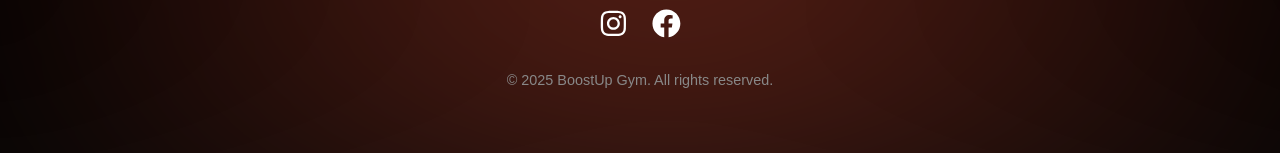
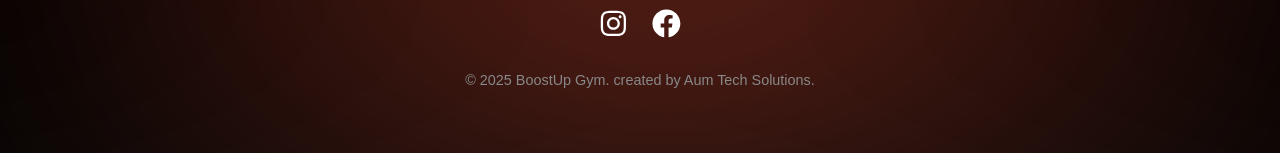
Before and after one commit to kaur072005/boostup-gym, a React (Vite) app: page / in a window 1280 px wide. Shown: the part 6361-6514 px from the top of the page. Built offline with nearby package versions, Linux system fonts and the light colour scheme.

Commit message:
Update footer text to 'Created by Aum Tech Solution'

```diff
--- a/src/components/Footer.jsx
+++ b/src/components/Footer.jsx
@@ -36,7 +36,7 @@ const Footer = () => {
         </div>
 
         <p className={styles.copyright}>
-          © 2025 BoostUp Gym. All rights reserved.
+          © 2025 BoostUp Gym. created by <a>Aum Tech Solutions</a>.
         </p>
       </div>
     </footer>
```
